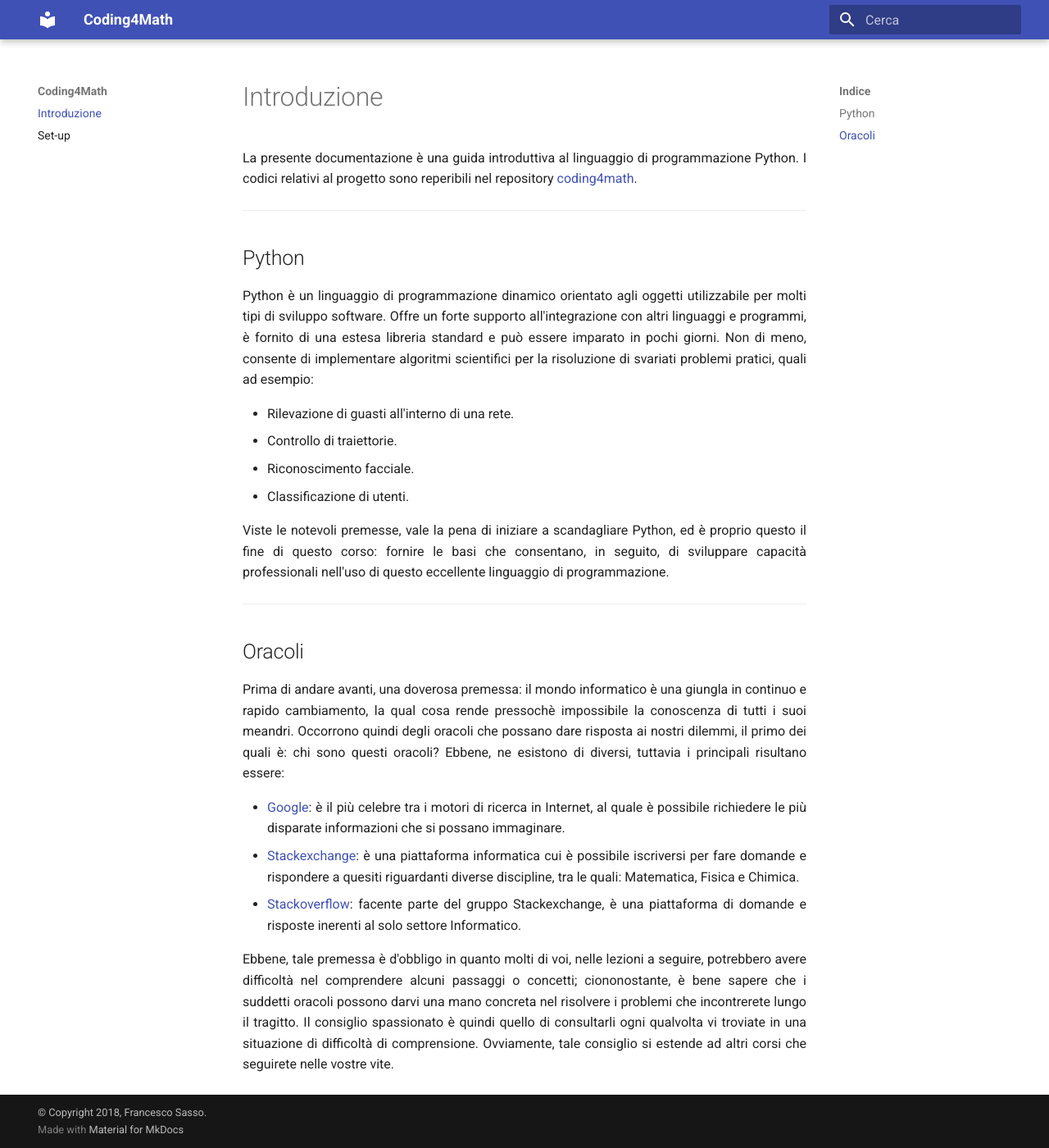
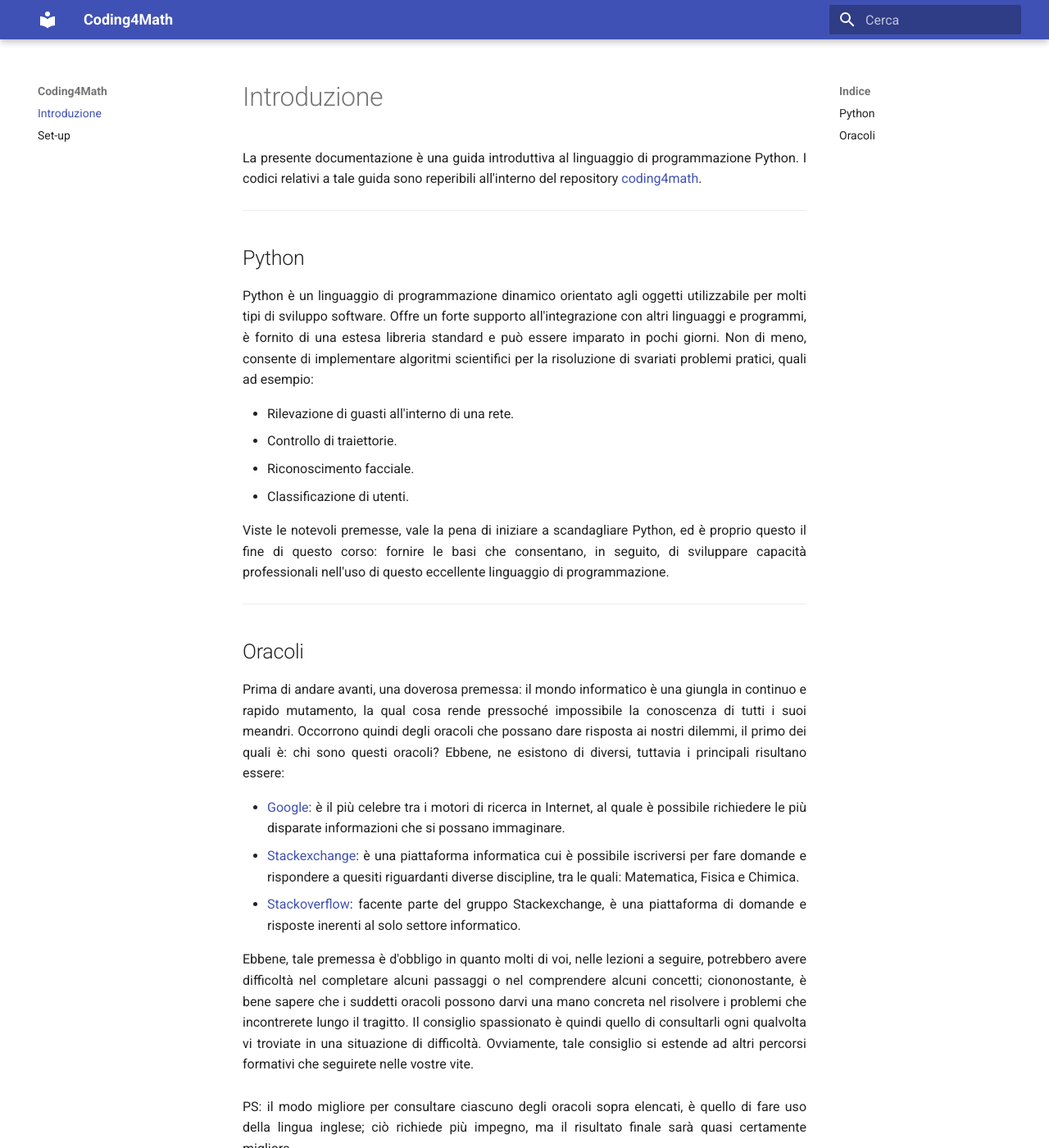
Before and after one commit to cubocicloide/coding4math, an MkDocs documentation site: the page built from docs/docs/index.md, in a window 1280 px wide and 1400 px high. Shown: the whole window at 82% size. Built offline with MkDocs 1.6.1 and Material for MkDocs 9.7.7, drawn with Linux system fonts in a browser that asks for light colours; old or Windows-style settings are respelled for this version of MkDocs; some of the changed text lies outside the part shown.

Commit message:
introduzione

```diff
--- a/docs/docs/index.md
+++ b/docs/docs/index.md
@@ -1,7 +1,7 @@
 # Introduzione
 
 <div style="text-align: justify;">
-La presente documentazione è una guida introduttiva al linguaggio di programmazione Python. I codici relativi al progetto sono reperibili nel repository <a href="https://github.com/cubocicloide/coding4math">coding4math</a>.
+La presente documentazione è una guida introduttiva al linguaggio di programmazione Python. I codici relativi a tale guida sono reperibili all'interno del repository <a href="https://github.com/cubocicloide/coding4math">coding4math</a>.
 </div>
 
 ------
@@ -24,11 +24,12 @@ Viste le notevoli premesse, vale la pena di iniziare a scandagliare Python, ed
 ## Oracoli
 
 <div style="text-align: justify;">
-Prima di andare avanti, una doverosa premessa: il mondo informatico è una giungla in continuo e rapido cambiamento, la qual cosa rende pressochè impossibile la conoscenza di tutti i suoi meandri. Occorrono quindi degli oracoli che possano dare risposta ai nostri dilemmi, il primo dei quali è: chi sono questi oracoli? Ebbene, ne esistono di diversi, tuttavia i principali risultano essere:
+Prima di andare avanti, una doverosa premessa: il mondo informatico è una giungla in continuo e rapido mutamento, la qual cosa rende pressoché impossibile la conoscenza di tutti i suoi meandri. Occorrono quindi degli oracoli che possano dare risposta ai nostri dilemmi, il primo dei quali è: chi sono questi oracoli? Ebbene, ne esistono di diversi, tuttavia i principali risultano essere:
 <ul>
     <li><a href="https://www.google.com/">Google</a>: è il più celebre tra i motori di ricerca in Internet, al quale è possibile richiedere le più disparate informazioni che si possano immaginare.</li>
     <li><a href="https://stackexchange.com/">Stackexchange</a>: è una piattaforma informatica cui è possibile iscriversi per fare domande e rispondere a quesiti riguardanti diverse discipline, tra le quali: Matematica, Fisica e Chimica.</li>
-    <li><a href="https://stackoverflow.com/">Stackoverflow</a>: facente parte del gruppo Stackexchange, è una piattaforma di domande e risposte inerenti al solo settore Informatico.</li>
+    <li><a href="https://stackoverflow.com/">Stackoverflow</a>: facente parte del gruppo Stackexchange, è una piattaforma di domande e risposte inerenti al solo settore informatico.</li>
 </ul>
-Ebbene, tale premessa è d'obbligo in quanto molti di voi, nelle lezioni a seguire, potrebbero avere difficoltà nel comprendere alcuni passaggi o concetti; ciononostante, è bene sapere che i suddetti oracoli possono darvi una mano concreta nel risolvere i problemi che incontrerete lungo il tragitto. Il consiglio spassionato è quindi quello di consultarli ogni qualvolta vi troviate in una situazione di difficoltà di comprensione. Ovviamente, tale consiglio si estende ad altri corsi che seguirete nelle vostre vite.
+Ebbene, tale premessa è d'obbligo in quanto molti di voi, nelle lezioni a seguire, potrebbero avere difficoltà nel completare alcuni passaggi o nel comprendere alcuni concetti; ciononostante, è bene sapere che i suddetti oracoli possono darvi una mano concreta nel risolvere i problemi che incontrerete lungo il tragitto. Il consiglio spassionato è quindi quello di consultarli ogni qualvolta vi troviate in una situazione di difficoltà. Ovviamente, tale consiglio si estende ad altri percorsi formativi che seguirete nelle vostre vite.<br><br>
+PS: il modo migliore per consultare ciascuno degli oracoli sopra elencati, è quello di fare uso della lingua inglese; ciò richiede più impegno, ma il risultato finale sarà quasi certamente migliore.
 </div>
```
Also changed, not shown: docs/site/index.html, docs/site/search/search_index.json, docs/site/sitemap.xml.
